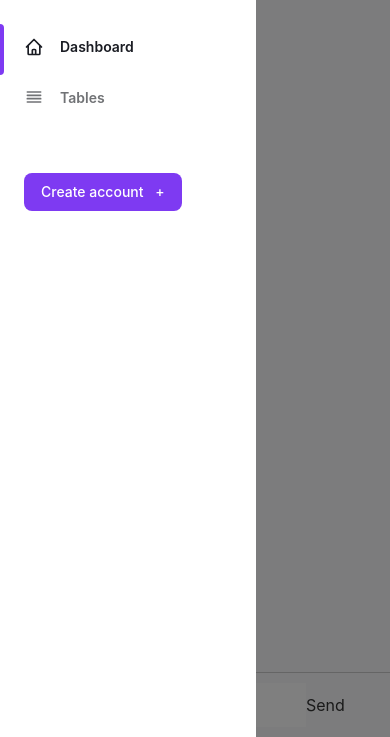
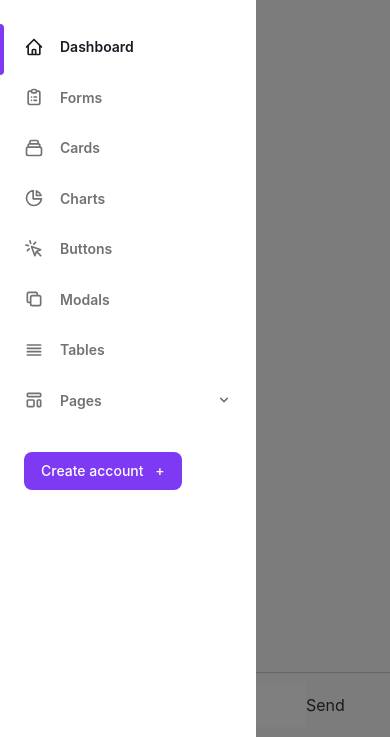
Before and after one commit to RishabhUmredkar/Generating-AI-Model, a plain HTML site: page index.html in a window 390 px wide. Both pictures are taken after a click on the button 36 px from the left and 34 px from the top of the page. Shown: the part 107-844 px from the top of the page. Drawn offline with nearby package versions, Linux system fonts and the light colour scheme.

Commit message:
first commit

```diff
--- a/index.html
+++ b/index.html
@@ -10,6 +10,9 @@
   <!-- Working -->
   <link rel="stylesheet" href="./assets/css/tailwind.output.css" />
   <script src="https://cdn.jsdelivr.net/gh/alpinejs/alpine@v2.x.x/dist/alpine.min.js" defer></script>
+  <script src="./assets/js/init-alpine.js"></script>
+
+  <!-- Add the new favicon icon -->
   <link rel="icon" type="image/x-icon" href="/images/favicon.ico">
 
   <script>
@@ -139,6 +142,7 @@
       font-size: 16px;
       outline: none;
     }
+
   </style>
 </head>
 
@@ -202,7 +206,18 @@
               <span class="ml-4">Test3</span>
             </a>
           </li>
-
+          <li class="relative px-6 py-3">
+            <a class="inline-flex items-center w-full text-sm font-semibold transition-colors duration-150 hover:text-gray-800 dark:hover:text-gray-200"
+              href="index.html">
+              <svg class="w-5 h-5" aria-hidden="true" fill="none" stroke-linecap="round" stroke-linejoin="round"
+                stroke-width="2" viewBox="0 0 24 24" stroke="currentColor">
+                <path
+                  d="M15 15l-2 5L9 9l11 4-5 2zm0 0l5 5M7.188 2.239l.777 2.897M5.136 7.965l-2.898-.777M13.95 4.05l-2.122 2.122m-5.657 5.656l-2.12 2.122">
+                </path>
+              </svg>
+              <span class="ml-4">Test4</span>
+            </a>
+          </li>
           <li class="relative px-6 py-3">
             <a class="inline-flex items-center w-full text-sm font-semibold transition-colors duration-150 hover:text-gray-800 dark:hover:text-gray-200"
               href="index.html">
@@ -320,8 +335,65 @@
           </li>
         </ul>
         <ul>
-
-
+          <li class="relative px-6 py-3">
+            <a class="inline-flex items-center w-full text-sm font-semibold transition-colors duration-150 hover:text-gray-800 dark:hover:text-gray-200"
+              href="index.html">
+              <svg class="w-5 h-5" aria-hidden="true" fill="none" stroke-linecap="round" stroke-linejoin="round"
+                stroke-width="2" viewBox="0 0 24 24" stroke="currentColor">
+                <path
+                  d="M9 5H7a2 2 0 00-2 2v12a2 2 0 002 2h10a2 2 0 002-2V7a2 2 0 00-2-2h-2M9 5a2 2 0 002 2h2a2 2 0 002-2M9 5a2 2 0 012-2h2a2 2 0 012 2m-3 7h3m-3 4h3m-6-4h.01M9 16h.01">
+                </path>
+              </svg>
+              <span class="ml-4">Forms</span>
+            </a>
+          </li>
+          <li class="relative px-6 py-3">
+            <a class="inline-flex items-center w-full text-sm font-semibold transition-colors duration-150 hover:text-gray-800 dark:hover:text-gray-200"
+              href="cards.html">
+              <svg class="w-5 h-5" aria-hidden="true" fill="none" stroke-linecap="round" stroke-linejoin="round"
+                stroke-width="2" viewBox="0 0 24 24" stroke="currentColor">
+                <path
+                  d="M19 11H5m14 0a2 2 0 012 2v6a2 2 0 01-2 2H5a2 2 0 01-2-2v-6a2 2 0 012-2m14 0V9a2 2 0 00-2-2M5 11V9a2 2 0 012-2m0 0V5a2 2 0 012-2h6a2 2 0 012 2v2M7 7h10">
+                </path>
+              </svg>
+              <span class="ml-4">Cards</span>
+            </a>
+          </li>
+          <li class="relative px-6 py-3">
+            <a class="inline-flex items-center w-full text-sm font-semibold transition-colors duration-150 hover:text-gray-800 dark:hover:text-gray-200"
+              href="index.html">
+              <svg class="w-5 h-5" aria-hidden="true" fill="none" stroke-linecap="round" stroke-linejoin="round"
+                stroke-width="2" viewBox="0 0 24 24" stroke="currentColor">
+                <path d="M11 3.055A9.001 9.001 0 1020.945 13H11V3.055z"></path>
+                <path d="M20.488 9H15V3.512A9.025 9.025 0 0120.488 9z"></path>
+              </svg>
+              <span class="ml-4">Charts</span>
+            </a>
+          </li>
+          <li class="relative px-6 py-3">
+            <a class="inline-flex items-center w-full text-sm font-semibold transition-colors duration-150 hover:text-gray-800 dark:hover:text-gray-200"
+              href="index.html">
+              <svg class="w-5 h-5" aria-hidden="true" fill="none" stroke-linecap="round" stroke-linejoin="round"
+                stroke-width="2" viewBox="0 0 24 24" stroke="currentColor">
+                <path
+                  d="M15 15l-2 5L9 9l11 4-5 2zm0 0l5 5M7.188 2.239l.777 2.897M5.136 7.965l-2.898-.777M13.95 4.05l-2.122 2.122m-5.657 5.656l-2.12 2.122">
+                </path>
+              </svg>
+              <span class="ml-4">Buttons</span>
+            </a>
+          </li>
+          <li class="relative px-6 py-3">
+            <a class="inline-flex items-center w-full text-sm font-semibold transition-colors duration-150 hover:text-gray-800 dark:hover:text-gray-200"
+              href="index.html">
+              <svg class="w-5 h-5" aria-hidden="true" fill="none" stroke-linecap="round" stroke-linejoin="round"
+                stroke-width="2" viewBox="0 0 24 24" stroke="currentColor">
+                <path
+                  d="M8 16H6a2 2 0 01-2-2V6a2 2 0 012-2h8a2 2 0 012 2v2m-6 12h8a2 2 0 002-2v-8a2 2 0 00-2-2h-8a2 2 0 00-2 2v8a2 2 0 002 2z">
+                </path>
+              </svg>
+              <span class="ml-4">Modals</span>
+            </a>
+          </li>
           <li class="relative px-6 py-3">
             <a class="inline-flex items-center w-full text-sm font-semibold transition-colors duration-150 hover:text-gray-800 dark:hover:text-gray-200"
               href="index.html">
@@ -333,7 +405,24 @@
             </a>
           </li>
           <li class="relative px-6 py-3">
-
+            <button
+              class="inline-flex items-center justify-between w-full text-sm font-semibold transition-colors duration-150 hover:text-gray-800 dark:hover:text-gray-200"
+              @click="togglePagesMenu" aria-haspopup="true">
+              <span class="inline-flex items-center">
+                <svg class="w-5 h-5" aria-hidden="true" fill="none" stroke-linecap="round" stroke-linejoin="round"
+                  stroke-width="2" viewBox="0 0 24 24" stroke="currentColor">
+                  <path
+                    d="M4 5a1 1 0 011-1h14a1 1 0 011 1v2a1 1 0 01-1 1H5a1 1 0 01-1-1V5zM4 13a1 1 0 011-1h6a1 1 0 011 1v6a1 1 0 01-1 1H5a1 1 0 01-1-1v-6zM16 13a1 1 0 011-1h2a1 1 0 011 1v6a1 1 0 01-1 1h-2a1 1 0 01-1-1v-6z">
+                  </path>
+                </svg>
+                <span class="ml-4">Pages</span>
+              </span>
+              <svg class="w-4 h-4" aria-hidden="true" fill="currentColor" viewBox="0 0 20 20">
+                <path fill-rule="evenodd"
+                  d="M5.293 7.293a1 1 0 011.414 0L10 10.586l3.293-3.293a1 1 0 111.414 1.414l-4 4a1 1 0 01-1.414 0l-4-4a1 1 0 010-1.414z"
+                  clip-rule="evenodd"></path>
+              </svg>
+            </button>
             <template x-if="isPagesMenuOpen">
               <ul x-transition:enter="transition-all ease-in-out duration-300"
                 x-transition:enter-start="opacity-25 max-h-0" x-transition:enter-end="opacity-100 max-h-xl"
@@ -542,7 +631,6 @@
       </header>
       <main class="h-full overflow-y-auto">
 
-
         <div id="chatbox">
           <!-- Messages will be appended here -->
         </div>
@@ -556,6 +644,8 @@
         <div class="flex justify-center flex-1 lg:mr-32">
           <div class="relative w-full max-w-xl mr-6 focus-within:text-purple-500">
             <div class="absolute inset-y-0 flex items-center pl-2">
+
+            </div>
 
           </div>
         </div>
```
Lines whose indentation alone changed are shown as unchanged.
